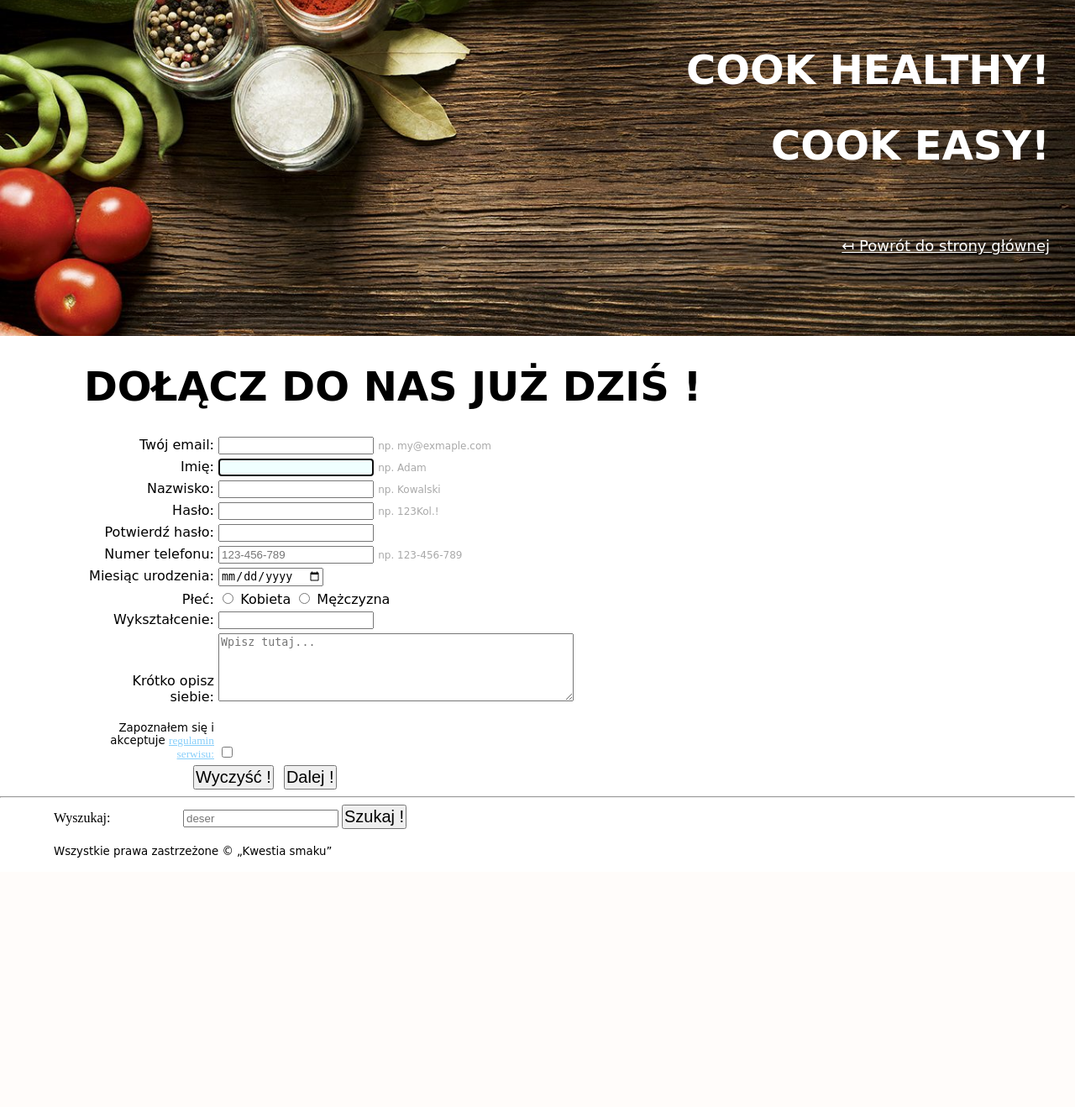
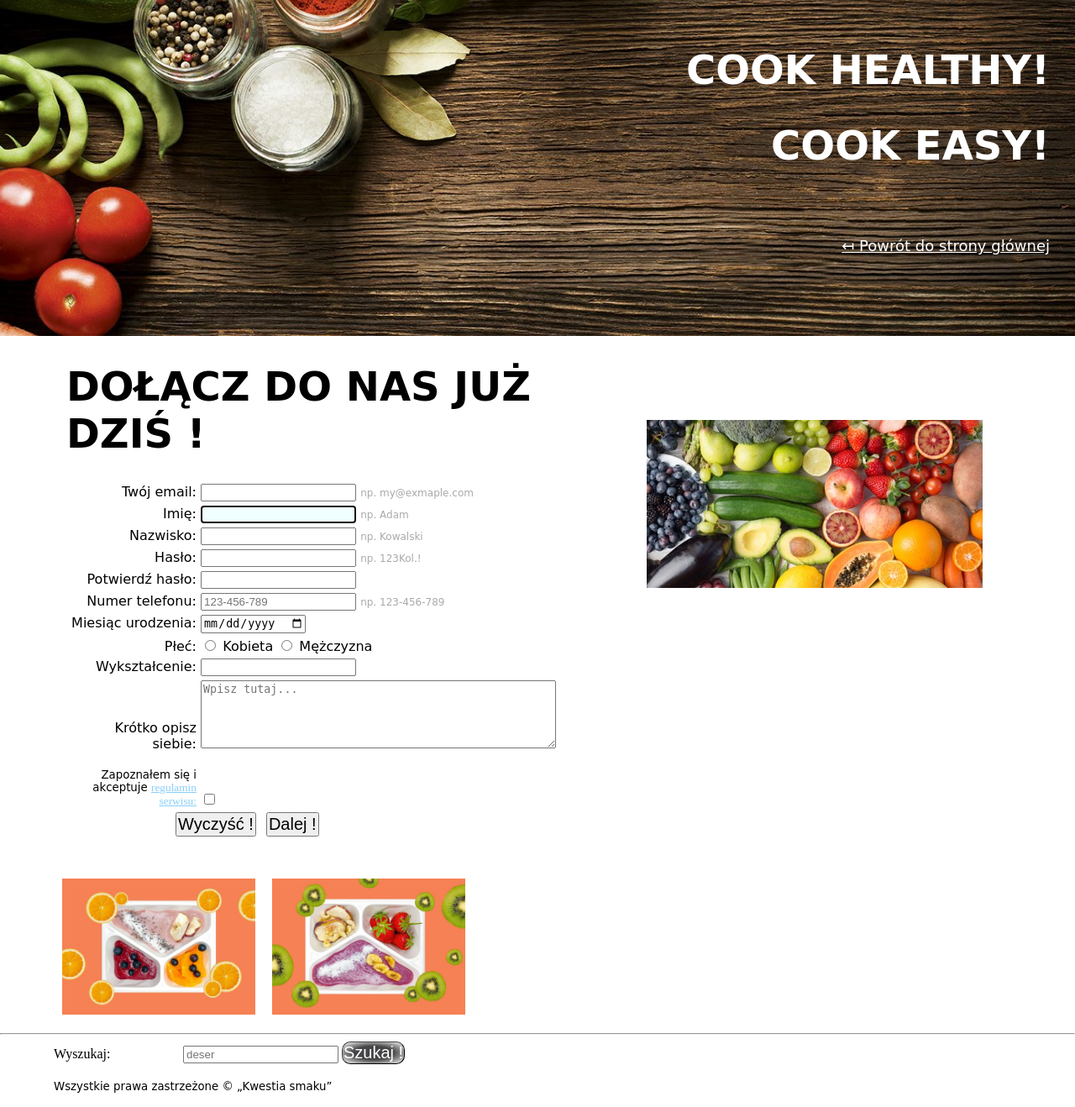
Before and after one commit to LukaszSzpak/Projektowanie_Systemow_Webowych, a PHP site: page /subscription.html in a window 1280 px wide. Shown: the whole page at 84% size. Before the commit the page ends 1021 px from the top, so only its background shows below. Run offline with PHP 8.4, Linux system fonts and the light colour scheme.

Commit message:
Complete 4th stage - CSS_2

```diff
--- a/src/index.html
+++ b/src/index.html
@@ -28,7 +28,11 @@
                         <li><a class="nav_sub" href="#">Dania gwówne</a></li>
                         <li><a class="nav_sub" href="#">Desery</a>
                             <ul>
-                                <li><a class="nav_sub" href="recipe_desert_sztrudel.html">Sztrudel jabłkowy</a></li>
+                                <li><a class="nav_sub" href="#">Nowości</a>
+                                    <ul>
+                                        <li><a class="nav_sub" href="recipe_desert_sztrudel.html">Sztrudel jabłkowy</a></li>
+                                    </ul>
+                                </li>
                             </ul>
                         </li>
                     </ul>
--- a/src/recipe_desert_sztrudel.html
+++ b/src/recipe_desert_sztrudel.html
@@ -26,8 +26,9 @@
     <div class="introduction">
         <h1>Sztrudel jabłkowy</h1>
 
-        <p>
-            <img src="img/zdjecie_sztrudel.jpg" alt="Sztrudel jabłkowy">
+        <p class="img_change">
+            <img src="img/sztrudel2.jpg" alt="Sztrudel jabłkowy" class="main_img_first" width="700" height="400">
+            <img src="img/sztrudel1.jpg" alt="Sztrudel jabowy" class="main_img_second" width="700" height="400">
         </p>
 
         <p id="Level_of_difficulty">
--- a/src/styles/common_styles.css
+++ b/src/styles/common_styles.css
@@ -51,12 +51,17 @@
 
 .bottom_sub_field {
     margin-top: 50px;
+    margin-left: 3%;
+    width: 94%;
 
     color: white;
     font-size: x-large;
 
-    background-color: #454547;
+    /*background-color: #454547;*/
     padding: 5px;
+
+    border-radius: 0 0 50px 50px;
+    background: linear-gradient(70deg, #454547, white);
 }
 
 .bottom_sub_field p {
@@ -77,6 +82,11 @@ body{
 
 /* Footer */
 
+footer{
+    width: 100%;
+    float: left;
+}
+
 footer form, p{
     margin-left: 5%;
 }
@@ -94,6 +104,12 @@ footer form, p{
 .search_field {
     font-size: 20px;
     padding: 1px;
+    color: white;
+
+    background: radial-gradient(#454547 45%, white);
+    border-width: 1px;
+    border-radius: 10px 10px 10px 10px;
+    border-color: #454547;
 }
 
 .form {
--- a/src/styles/index_style.css
+++ b/src/styles/index_style.css
@@ -214,6 +214,7 @@ details {
     color: white;
     padding: 10px;
     margin-right: 5px;
+    border-radius: 20px 20px 20px 20px;
 }
 
 
--- a/src/styles/sub_form_styles.css
+++ b/src/styles/sub_form_styles.css
@@ -7,14 +7,17 @@ h1 {
 }
 
 .main {
-    margin-left: 50px;
+    margin-left: 5%;
+    margin-right: 5%;
 }
 
 /* both forms */
 
-.sub_form_p {
-    margin-left: 50px;
-    padding-left: 50px;
+.sub_left {
+    padding-left: 15px;
+    float: left;
+    width: 60%;
+    min-width: 500px;
 }
 
 @media screen {
@@ -99,3 +102,63 @@ input.sub_form_next {
 #input.terms_checkbox:checked {
     border: 3px red solid;
 }
+
+/* sub form bottom */
+
+div.sub_bottom {
+    float: left;
+    padding-top: 40px;
+    width: 90%;
+}
+
+.photo_cont {
+    display: -webkit-box;
+    display: -ms-flexbox;
+    display: -webkit-flex;
+    display: flex;
+    -ms-flex-wrap: wrap;
+    flex-wrap: wrap;
+}
+
+.photo {
+    width: 230px;
+    height: auto;
+    padding: 10px;
+    transition: width 2s, height 2s, transform 2s;
+}
+
+.photo:hover {
+    width: 250px;
+    height: auto;
+    -webkit-transform: rotate(90deg);
+    -ms-transform: rotate(90deg);
+    transform: rotate(90deg);
+}
+
+@media (max-width: 700px) {
+    .photo_cont {
+        -webkit-box-orient: vertical;
+        -webkit-box-direction: normal;
+        -ms-flex-direction: column;
+        flex-direction: column;
+    }
+
+}
+
+
+/* sub form right */
+
+div.sub_right_photo {
+    float: left;
+    margin-top: 100px;
+    width: 400px;
+    height: 200px;
+    -webkit-transition: background-image 3s ease-in-out;
+    -o-transition: background-image 3s ease-in-out;
+    transition: background-image 3s ease-in-out;
+    background-image:url("../img/sub_right_1.jpg");
+}
+
+div.sub_right_photo:hover {
+    background-image:url("../img/sub_right_2.jpg");
+}
--- a/src/subscription.html
+++ b/src/subscription.html
@@ -23,7 +23,8 @@
     </section>
 </header>
 
-<div class="sub_form_p">
+<div class="main">
+    <div class="sub_left">
         <h1 id="sub_join_us">
             Dołącz do nas już dziś !
         </h1>
@@ -156,6 +157,16 @@
         </form>
     </div>
 
+    <div class="sub_right_photo"></div>
+
+    <div class="sub_bottom">
+        <div class="photo_cont">
+            <div> <img src="img/sub_1.jpg" alt="sub_photo_img" class="photo"> </div>
+            <div> <img src="img/sub_2.jpg" alt="sub_photo_img" class="photo"> </div>
+        </div>
+    </div>
+</div>
+
     <footer>
         <hr>
         <form class="form" action="index.html">
```
Also changed, not shown: src/styles/recipe_desert_sztrudel_styles.css (+79 -3 lines), src/styles/terms_style.css (+34 -0 lines), src/terms.html (+17 -12 lines), src/img/._sub_1.jpg (added), src/img/._sub_2.jpg (added), src/img/._sub_right_1.jpg (added), src/img/border.png (added), src/img/sub_1.jpg (added), src/img/sub_2.jpg (added), src/img/sub_right_1.jpg (added), src/img/sub_right_2.jpg (added), src/img/sztrudel1.jpg (added), src/img/sztrudel2.jpg (added), 1 other file. Lines whose indentation alone changed are shown as unchanged.
